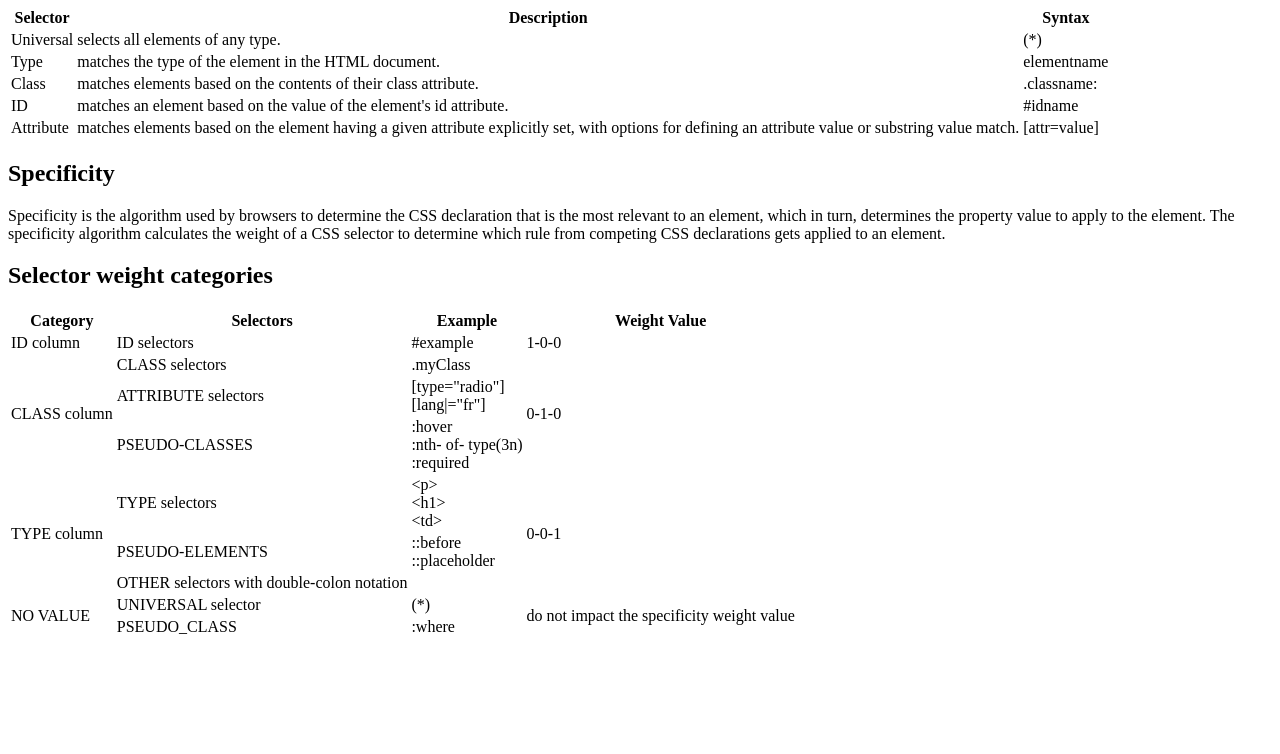
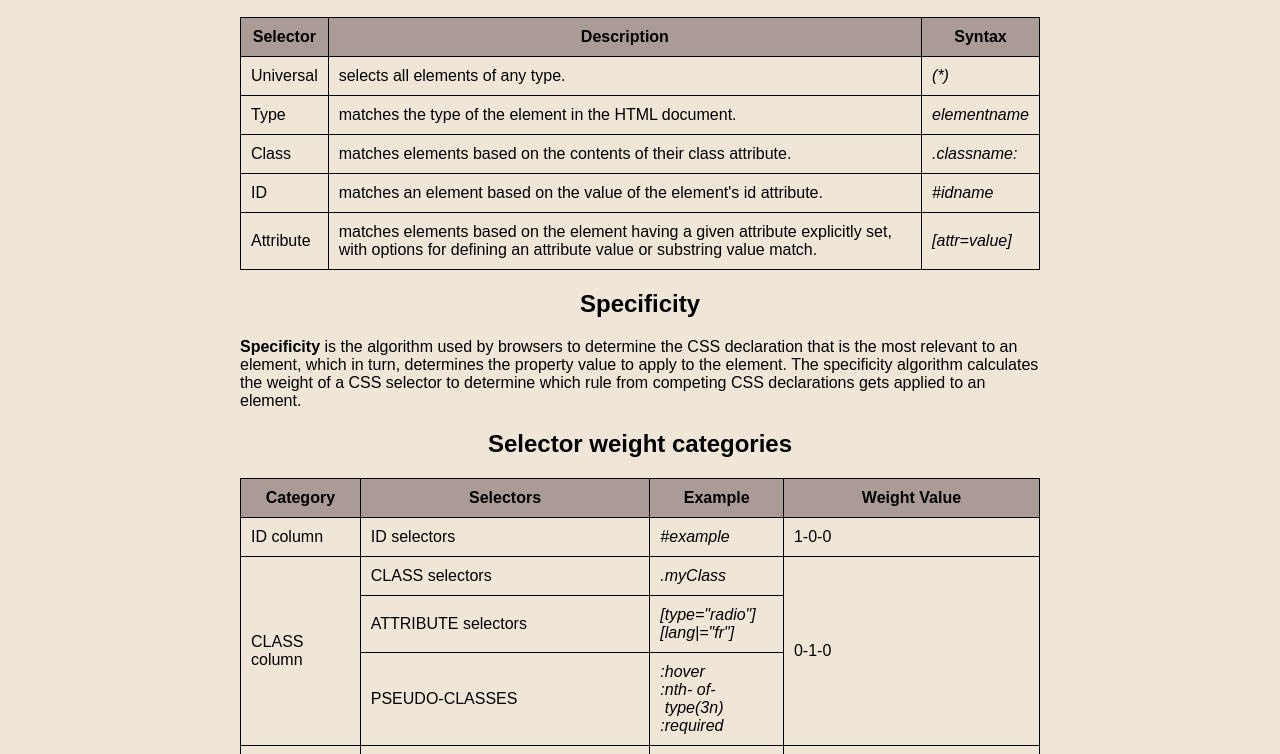
Before and after one commit to sashadmii/cheatsheet-codeacademy.io, a plain HTML site: page index.html in a window 1280 px wide. Shown: the part 108-862 px from the top of the page. Before the commit the page ends 800 px from the top, so only its background shows below. Drawn offline with Linux system fonts and the light colour scheme; a web font is replaced by a local one.

Commit message:
index.html

```diff
--- a/index.html
+++ b/index.html
@@ -1,7 +1,7 @@
 <!DOCTYPE html>
 <html>
   <head>
-    <link href=".style.css" type="text/css" rel="stylesheet" />
+    <link href="style.css" type="text/css" rel="stylesheet" />
     <title>CSS selectors and specificity</title>
   </head>
   <body>
```
